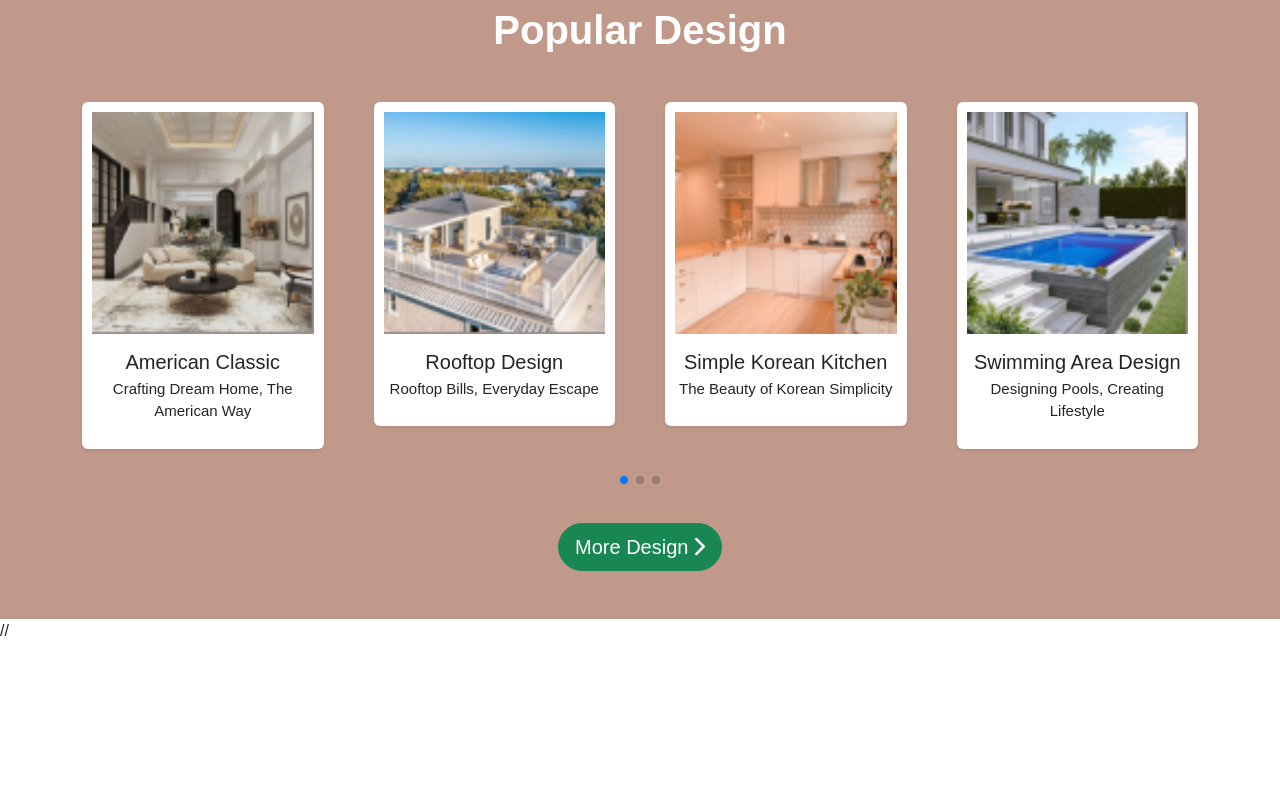
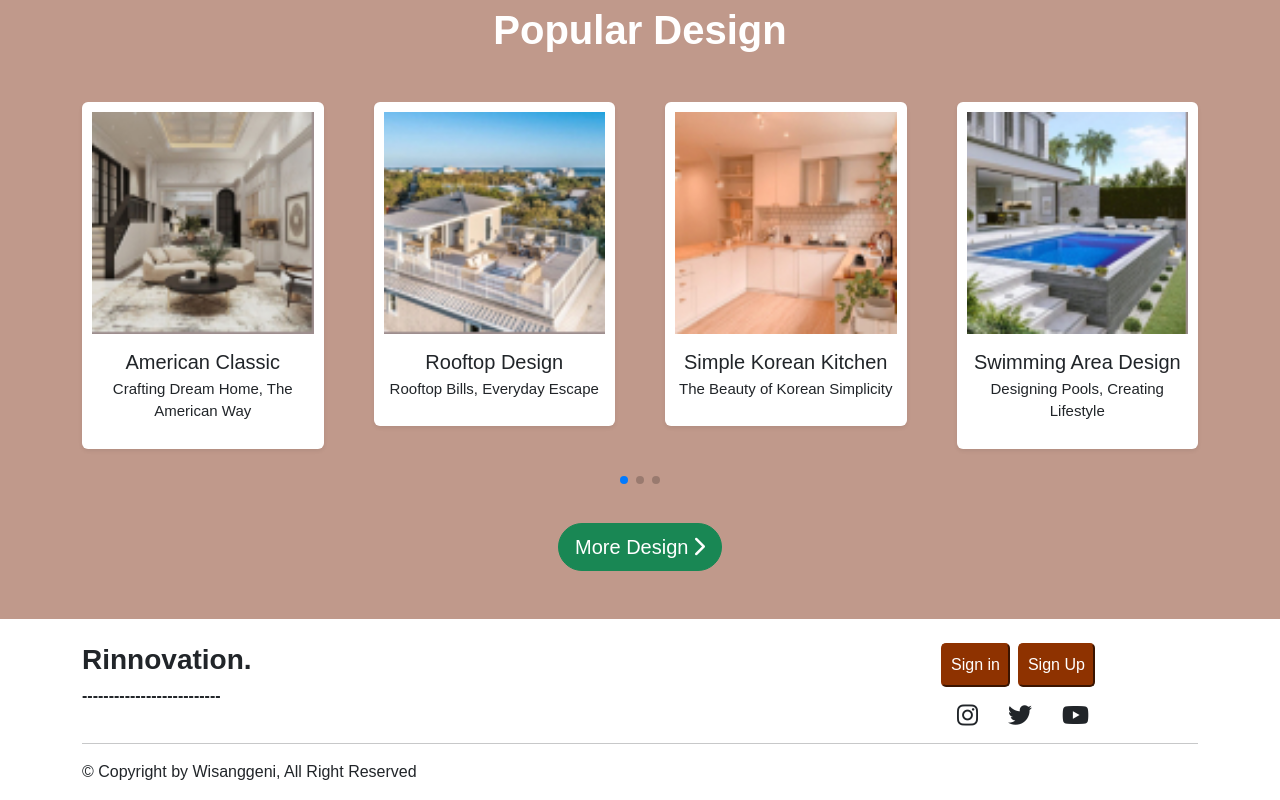
Before and after one commit to faizalfahri/Macro_Wisanggeni_Rinnovation, a React (Vite) app: page / in a window 1280 px wide. Shown: the part 2686-3486 px from the top of the page. Before the commit the page ends 3329 px from the top, so only its background shows below. Built offline with nearby package versions, Linux system fonts and the light colour scheme; a web font is replaced by a local one.

Commit message:
feat: include footer

```diff
--- a/src/components/client/Layout/Layout.jsx
+++ b/src/components/client/Layout/Layout.jsx
@@ -1,14 +1,14 @@
 import React from "react";
 import { Outlet } from "react-router-dom";
 import NavbarComponent from "../Navbar/NavbarComponent";
-// import FooterComponent from "./components/client/Footer/FooterComponent";
+import FooterComponent from "../Footer/FooterComponent";
 
 const Layout = () => {
   return (
     <>
       <NavbarComponent />
       <Outlet />
-      // {/* <FooterComponent /> */}
+      <FooterComponent />
     </>
   );
 };
```
